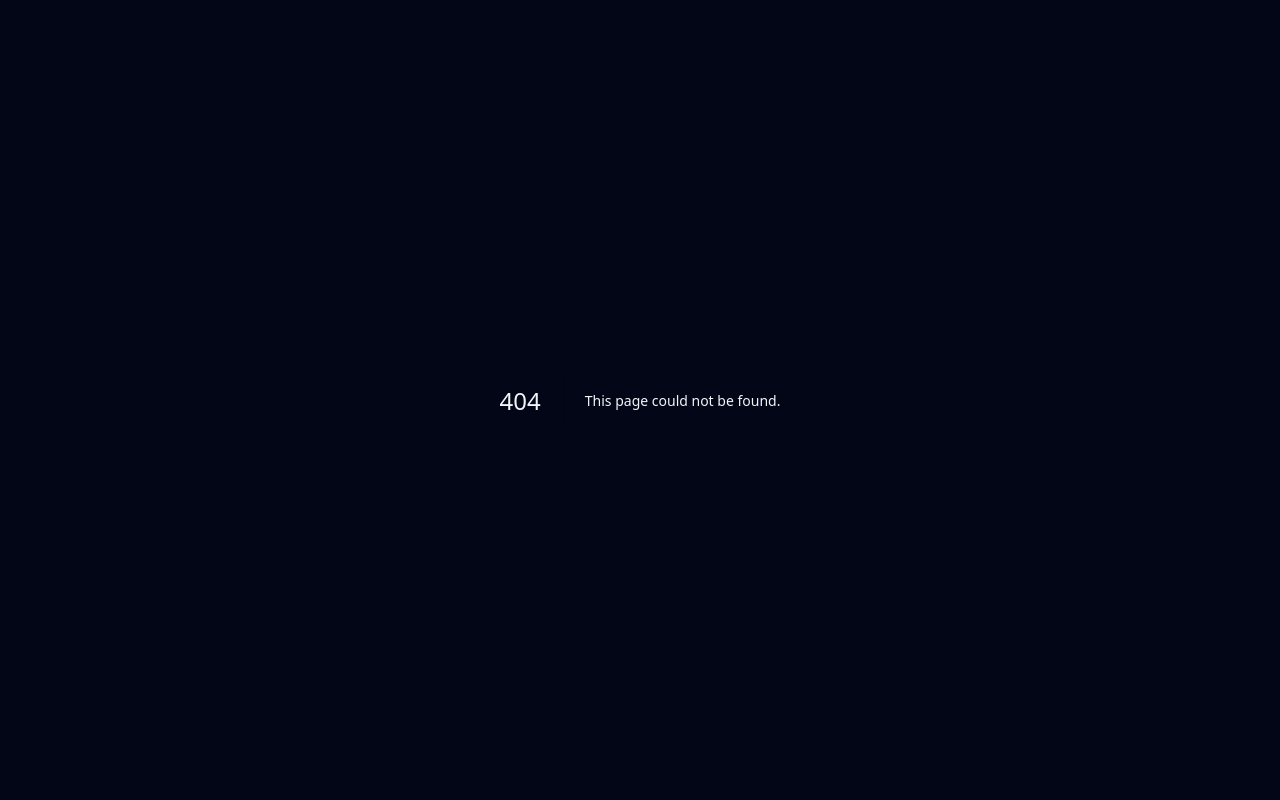
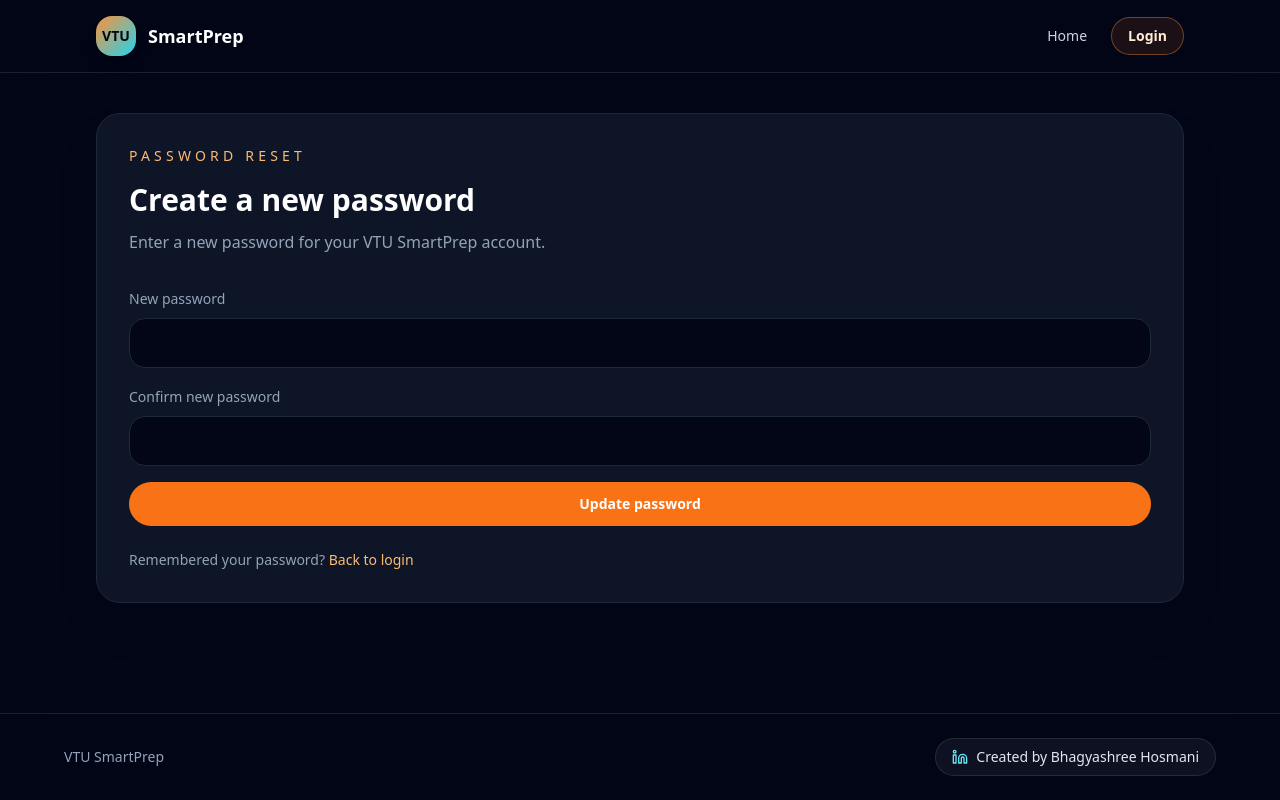
Before and after one commit to hbhagyashree/VTU-app-Repo, a Next.js app: page /reset-password in a window 1280 px wide. Before the commit this address had no page. Built offline with nearby package versions, Linux system fonts and the light colour scheme; no server answers.

Commit message:
Add forgot password flow

```diff
--- a/app/login/page.tsx
+++ b/app/login/page.tsx
@@ -1,7 +1,12 @@
 'use client';
 
 import AppShell from '@/components/layout/AppShell';
-import { isUsingSupabaseAuth, login, resendSignupConfirmation } from '@/lib/auth';
+import {
+  isUsingSupabaseAuth,
+  login,
+  resendSignupConfirmation,
+  sendPasswordResetEmail,
+} from '@/lib/auth';
 import type { LoginInput } from '@/types';
 import Link from 'next/link';
 import { useRouter } from 'next/navigation';
@@ -27,6 +32,7 @@ export default function LoginPage() {
   });
   const [isLoading, setIsLoading] = useState(false);
   const [isResending, setIsResending] = useState(false);
+  const [isSendingReset, setIsSendingReset] = useState(false);
   const [error, setError] = useState<string | null>(null);
   const [infoMessage, setInfoMessage] = useState<string | null>(null);
 
@@ -73,6 +79,28 @@ export default function LoginPage() {
       setError(message);
     } finally {
       setIsResending(false);
+    }
+  };
+
+  const handleForgotPassword = async () => {
+    if (!formData.email) {
+      setError('Enter your email address first so we can send the password reset link.');
+      return;
+    }
+
+    setIsSendingReset(true);
+    setError(null);
+    setInfoMessage(null);
+
+    try {
+      await sendPasswordResetEmail(formData.email);
+      setInfoMessage('Password reset link sent. Check your inbox and spam folder.');
+    } catch (resetError) {
+      const message =
+        resetError instanceof Error ? resetError.message : 'Unable to send password reset email.';
+      setError(message);
+    } finally {
+      setIsSendingReset(false);
     }
   };
 
@@ -143,14 +171,24 @@ export default function LoginPage() {
         </form>
 
         {supabaseAuthEnabled ? (
+          <div className="mt-4 flex flex-col gap-3 sm:flex-row sm:items-center sm:justify-between">
+            <button
+              type="button"
+              onClick={handleForgotPassword}
+              disabled={isSendingReset}
+              className="text-left text-sm text-brand-300 transition hover:text-brand-200 disabled:cursor-not-allowed disabled:opacity-50"
+            >
+              {isSendingReset ? 'Sending reset link...' : 'Forgot password?'}
+            </button>
             <button
               type="button"
               onClick={handleResendConfirmation}
               disabled={isResending}
-            className="mt-4 text-sm text-brand-300 transition hover:text-brand-200 disabled:cursor-not-allowed disabled:opacity-50"
+              className="text-left text-sm text-slate-400 transition hover:text-slate-200 disabled:cursor-not-allowed disabled:opacity-50 sm:text-right"
             >
               {isResending ? 'Sending confirmation email...' : 'Resend confirmation email'}
             </button>
+          </div>
         ) : null}
 
         <p className="mt-6 text-sm text-slate-400">
--- /dev/null
+++ b/app/reset-password/page.tsx
@@ -0,0 +1,124 @@
+'use client';
+
+import AppShell from '@/components/layout/AppShell';
+import { isUsingSupabaseAuth, updatePassword } from '@/lib/auth';
+import Link from 'next/link';
+import { useRouter } from 'next/navigation';
+import { useState } from 'react';
+
+export default function ResetPasswordPage() {
+  const router = useRouter();
+  const [password, setPassword] = useState('');
+  const [confirmPassword, setConfirmPassword] = useState('');
+  const [isSaving, setIsSaving] = useState(false);
+  const [error, setError] = useState<string | null>(null);
+  const [successMessage, setSuccessMessage] = useState<string | null>(null);
+  const supabaseAuthEnabled = isUsingSupabaseAuth();
+
+  const handleSubmit = async (event: React.FormEvent) => {
+    event.preventDefault();
+    setError(null);
+    setSuccessMessage(null);
+
+    if (password.length < 6) {
+      setError('Password must be at least 6 characters.');
+      return;
+    }
+
+    if (password !== confirmPassword) {
+      setError('Both passwords must match.');
+      return;
+    }
+
+    setIsSaving(true);
+
+    try {
+      await updatePassword(password);
+      setPassword('');
+      setConfirmPassword('');
+      setSuccessMessage('Password updated successfully. You can sign in with your new password now.');
+      setTimeout(() => {
+        router.push('/login');
+      }, 1200);
+    } catch (saveError) {
+      const message =
+        saveError instanceof Error
+          ? saveError.message
+          : 'Unable to update your password. Please request a new reset link.';
+      setError(message);
+    } finally {
+      setIsSaving(false);
+    }
+  };
+
+  return (
+    <AppShell>
+      <div className="rounded-3xl border border-slate-800 bg-slate-900/90 p-8 shadow-2xl shadow-slate-950/20">
+        <p className="text-sm uppercase tracking-[0.3em] text-brand-300">Password reset</p>
+        <h1 className="mt-4 text-3xl font-semibold text-white">Create a new password</h1>
+        <p className="mt-3 text-slate-400">
+          Enter a new password for your VTU SmartPrep account.
+        </p>
+
+        {!supabaseAuthEnabled ? (
+          <div className="mt-6 rounded-lg border border-amber-800 bg-amber-950/40 p-3 text-sm text-amber-200">
+            Password reset is available only when Supabase auth is configured.
+          </div>
+        ) : null}
+
+        <form onSubmit={handleSubmit} className="mt-8 space-y-4">
+          {error ? (
+            <div className="rounded-lg border border-red-800 bg-red-950/50 p-3 text-sm text-red-300">
+              {error}
+            </div>
+          ) : null}
+
+          {successMessage ? (
+            <div className="rounded-lg border border-green-800 bg-green-950/40 p-3 text-sm text-green-300">
+              {successMessage}
+            </div>
+          ) : null}
+
+          <label className="block">
+            <span className="text-sm text-slate-400">New password</span>
+            <input
+              type="password"
+              value={password}
+              onChange={(event) => setPassword(event.target.value)}
+              minLength={6}
+              required
+              className="mt-2 w-full rounded-2xl border border-slate-800 bg-slate-950 px-4 py-3 text-slate-100 outline-none transition focus:border-brand-500"
+            />
+          </label>
+
+          <label className="block">
+            <span className="text-sm text-slate-400">Confirm new password</span>
+            <input
+              type="password"
+              value={confirmPassword}
+              onChange={(event) => setConfirmPassword(event.target.value)}
+              minLength={6}
+              required
+              className="mt-2 w-full rounded-2xl border border-slate-800 bg-slate-950 px-4 py-3 text-slate-100 outline-none transition focus:border-brand-500"
+            />
+          </label>
+
+          <button
+            type="submit"
+            disabled={isSaving || !supabaseAuthEnabled}
+            className="w-full rounded-full bg-brand-500 px-5 py-3 text-sm font-semibold text-white transition hover:bg-brand-400 disabled:cursor-not-allowed disabled:opacity-50"
+          >
+            {isSaving ? 'Updating password...' : 'Update password'}
+          </button>
+        </form>
+
+        <p className="mt-6 text-sm text-slate-400">
+          Remembered your password?{' '}
+          <Link href="/login" className="text-brand-300 hover:text-brand-200">
+            Back to login
+          </Link>
+        </p>
+      </div>
+    </AppShell>
+  );
+}
--- a/lib/auth.ts
+++ b/lib/auth.ts
@@ -256,6 +256,39 @@ export async function resendSignupConfirmation(email: string): Promise<void> {
   }
 }
 
+export async function sendPasswordResetEmail(email: string): Promise<void> {
+  if (!isSupabaseAuthEnabled()) {
+    throw new Error('Password reset is only available when Supabase auth is configured.');
+  }
+
+  const authClient = getSupabaseAuthClient();
+  const redirectTo = isBrowser()
+    ? `${window.location.origin}/reset-password`
+    : undefined;
+  const { error } = await authClient.auth.resetPasswordForEmail(email, {
+    redirectTo,
+  });
+
+  if (error) {
+    throw new Error(error.message);
+  }
+}
+
+export async function updatePassword(newPassword: string): Promise<void> {
+  if (!isSupabaseAuthEnabled()) {
+    throw new Error('Password reset is only available when Supabase auth is configured.');
+  }
+
+  const authClient = getSupabaseAuthClient();
+  const { error } = await authClient.auth.updateUser({
+    password: newPassword,
+  });
+
+  if (error) {
+    throw new Error(error.message);
+  }
+}
+
 export async function logout(): Promise<void> {
   if (isSupabaseAuthEnabled()) {
     const authClient = getSupabaseAuthClient();
```
Lines whose indentation alone changed are shown as unchanged.
